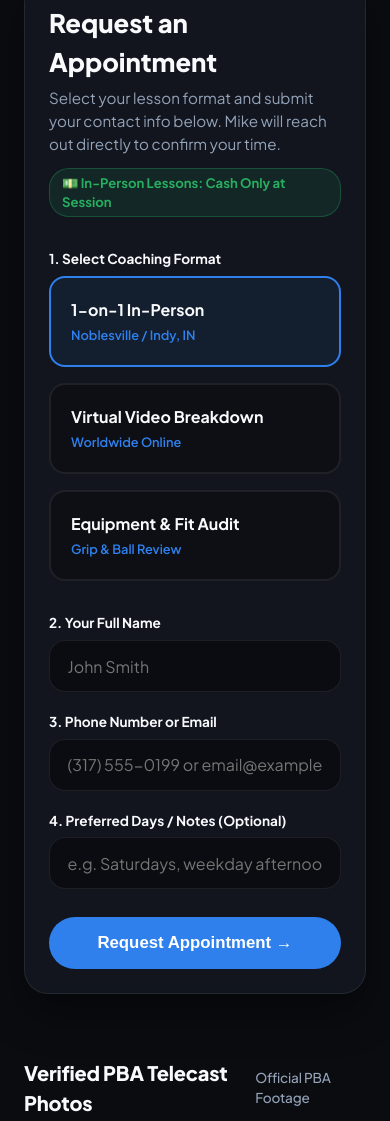
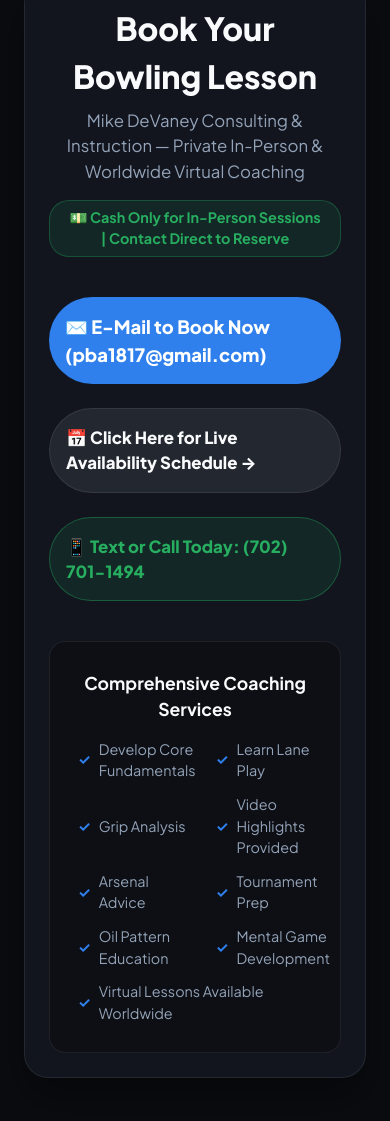
Before and after one commit to Chrisl252/mikedevaney.com, a plain HTML site: page index.html in a window 390 px wide. Shown: the part 453-1574 px from the top of the page. Drawn offline with Linux system fonts and the light colour scheme.

Commit message:
Update booking options with email, phone, availability sheet, and coaching features

```diff
--- a/index.html
+++ b/index.html
@@ -437,69 +437,46 @@
                 <p class="hero-subtitle">Elevate your release, ball motion, and lane adjustments with 2-time PBA Tour Champion Mike DeVaney.</p>
             </div>
 
-            <!-- Effortless Appointment Request Form -->
+            <!-- Direct Booking Options & Availability Card -->
             <div class="appointment-card">
-                <div class="card-header">
-                    <h2>Request an Appointment</h2>
-                    <p>Select your lesson format and submit your contact info below. Mike will reach out directly to confirm your time.</p>
-                    <div class="cash-pill">💵 In-Person Lessons: Cash Only at Session</div>
+                <div class="card-header" style="text-align: center;">
+                    <h2 style="font-size: 2rem; margin-bottom: 0.5rem;">Book Your Bowling Lesson</h2>
+                    <p style="font-size: 1.05rem;">Mike DeVaney Consulting & Instruction — Private In-Person & Worldwide Virtual Coaching</p>
+                    <div class="cash-pill" style="font-size: 0.9rem; padding: 6px 16px; margin-top: 1rem;">💵 Cash Only for In-Person Sessions | Contact Direct to Reserve</div>
                 </div>
 
-                <form id="apptForm" onsubmit="handleAppointment(event)">
-                    <!-- Step 1: Format Selection -->
-                    <label class="input-label">1. Select Coaching Format</label>
-                    <div class="service-options">
-                        <div class="service-box active" onclick="pickFormat(this, '1-on-1 In-Person (Noblesville / Indy, IN)')">
-                            <div class="service-title">1-on-1 In-Person</div>
-                            <div class="service-meta">Noblesville / Indy, IN</div>
-                        </div>
+                <!-- Primary Action Buttons -->
+                <div style="display: flex; flex-direction: column; gap: 1rem; max-width: 550px; margin: 0 auto 2.5rem;">
+                    <a href="mailto:pba1817@gmail.com?subject=Bowling%20Lesson%20Booking%20Request&body=Hi%20Mike,%20I'd%20like%20to%20book%20a%20bowling%20lesson!" class="submit-btn" style="text-decoration: none; display: flex; align-items: center; justify-content: center; gap: 0.6rem; font-size: 1.15rem; background: var(--accent-blue);">
+                        ✉️ E-Mail to Book Now (pba1817@gmail.com)
+                    </a>
 
-                        <div class="service-box" onclick="pickFormat(this, 'Virtual Video Review (Worldwide)')">
-                            <div class="service-title">Virtual Video Breakdown</div>
-                            <div class="service-meta">Worldwide Online</div>
-                        </div>
+                    <a href="https://docs.google.com/spreadsheets/d/e/2PACX-1vTfaD0-fqLzF-0bWgX9hj754nhvba_VZCzkQt1SU5cEWegfBicoIUcDEevjJHg0XJTa-YEG9zqvNVLe/pubhtml" target="_blank" class="submit-btn" style="text-decoration: none; display: flex; align-items: center; justify-content: center; gap: 0.6rem; font-size: 1.05rem; background: rgba(255,255,255,0.08); border: 1px solid var(--card-border); color: var(--text-main);">
+                        📅 Click Here for Live Availability Schedule &rarr;
+                    </a>
 
-                        <div class="service-box" onclick="pickFormat(this, 'Arsenal & Fit Consultation')">
-                            <div class="service-title">Equipment & Fit Audit</div>
-                            <div class="service-meta">Grip & Ball Review</div>
-                        </div>
-                    </div>
+                    <a href="tel:7027011494" class="submit-btn" style="text-decoration: none; display: flex; align-items: center; justify-content: center; gap: 0.6rem; font-size: 1.05rem; background: var(--accent-green-bg); border: 1px solid rgba(39,174,96,0.4); color: var(--accent-green);">
+                        📱 Text or Call Today: (702) 701-1494
+                    </a>
+                </div>
 
-                    <!-- Step 2: Contact Info -->
-                    <div class="input-group">
-                        <label class="input-label">2. Your Full Name</label>
-                        <input type="text" class="input-field" id="pName" required placeholder="John Smith">
-                    </div>
-
-                    <div class="input-group">
-                        <label class="input-label">3. Phone Number or Email</label>
-                        <input type="text" class="input-field" id="pContact" required placeholder="(317) 555-0199 or email@example.com">
-                    </div>
-
-                    <div class="input-group">
-                        <label class="input-label">4. Preferred Days / Notes (Optional)</label>
-                        <input type="text" class="input-field" id="pNotes" placeholder="e.g. Saturdays, weekday afternoons, spare shooting help...">
-                    </div>
-
-                    <button type="submit" class="submit-btn">Request Appointment &rarr;</button>
-                </form>
-
-                <!-- Success Confirmation -->
-                <div class="success-box" id="successBox">
-                    <div class="success-icon">&checkmark;</div>
-                    <h3 style="font-size: 1.6rem; font-weight: 800; margin-bottom: 0.25rem;">Appointment Requested</h3>
-                    <p style="color: var(--text-sub); font-size: 0.95rem;">Mike DeVaney will contact you shortly to confirm your time slot.</p>
-
-                    <div class="summary-pill">
-                        <div style="font-weight: 700; font-size: 1.05rem; margin-bottom: 0.25rem;" id="sumFormat">1-on-1 In-Person</div>
-                        <div style="color: var(--text-sub); font-size: 0.9rem;" id="sumContact">Contact: John Smith</div>
-                        <div style="color: var(--accent-green); font-size: 0.85rem; font-weight: 700; margin-top: 0.5rem;">💵 Payment: Cash Only at lesson</div>
-                        <div style="color: var(--text-dim); font-size: 0.8rem; margin-top: 0.25rem;" id="sumRef">Ref #: MD-8492</div>
-                    </div>
-
-                    <button class="call-btn" style="background: var(--card-border); color: var(--text-main);" onclick="resetForm()">Request Another Lesson</button>
+                <!-- Feature Bullets -->
+                <div style="background: rgba(10, 12, 16, 0.6); border: 1px solid var(--card-border); border-radius: var(--radius-main); padding: 1.75rem; max-width: 600px; margin: 0 auto;">
+                    <h3 style="font-size: 1.1rem; font-weight: 700; margin-bottom: 1rem; color: var(--text-main); text-align: center;">Comprehensive Coaching Services</h3>
+                    <ul style="display: grid; grid-template-columns: repeat(2, 1fr); gap: 0.75rem 1.25rem; list-style: none; padding: 0;">
+                        <li style="font-size: 0.9rem; color: var(--text-sub); display: flex; align-items: center; gap: 0.5rem;"><span style="color: var(--accent-blue); font-weight: 700;">✓</span> Develop Core Fundamentals</li>
+                        <li style="font-size: 0.9rem; color: var(--text-sub); display: flex; align-items: center; gap: 0.5rem;"><span style="color: var(--accent-blue); font-weight: 700;">✓</span> Learn Lane Play</li>
+                        <li style="font-size: 0.9rem; color: var(--text-sub); display: flex; align-items: center; gap: 0.5rem;"><span style="color: var(--accent-blue); font-weight: 700;">✓</span> Grip Analysis</li>
+                        <li style="font-size: 0.9rem; color: var(--text-sub); display: flex; align-items: center; gap: 0.5rem;"><span style="color: var(--accent-blue); font-weight: 700;">✓</span> Video Highlights Provided</li>
+                        <li style="font-size: 0.9rem; color: var(--text-sub); display: flex; align-items: center; gap: 0.5rem;"><span style="color: var(--accent-blue); font-weight: 700;">✓</span> Arsenal Advice</li>
+                        <li style="font-size: 0.9rem; color: var(--text-sub); display: flex; align-items: center; gap: 0.5rem;"><span style="color: var(--accent-blue); font-weight: 700;">✓</span> Tournament Prep</li>
+                        <li style="font-size: 0.9rem; color: var(--text-sub); display: flex; align-items: center; gap: 0.5rem;"><span style="color: var(--accent-blue); font-weight: 700;">✓</span> Oil Pattern Education</li>
+                        <li style="font-size: 0.9rem; color: var(--text-sub); display: flex; align-items: center; gap: 0.5rem;"><span style="color: var(--accent-blue); font-weight: 700;">✓</span> Mental Game Development</li>
+                        <li style="font-size: 0.9rem; color: var(--text-sub); display: flex; align-items: center; gap: 0.5rem; grid-column: span 2;"><span style="color: var(--accent-blue); font-weight: 700;">✓</span> Virtual Lessons Available Worldwide</li>
+                    </ul>
                 </div>
             </div>
+
 
             <!-- Verified PBA Match Photos Gallery -->
             <div class="section-heading">
```
